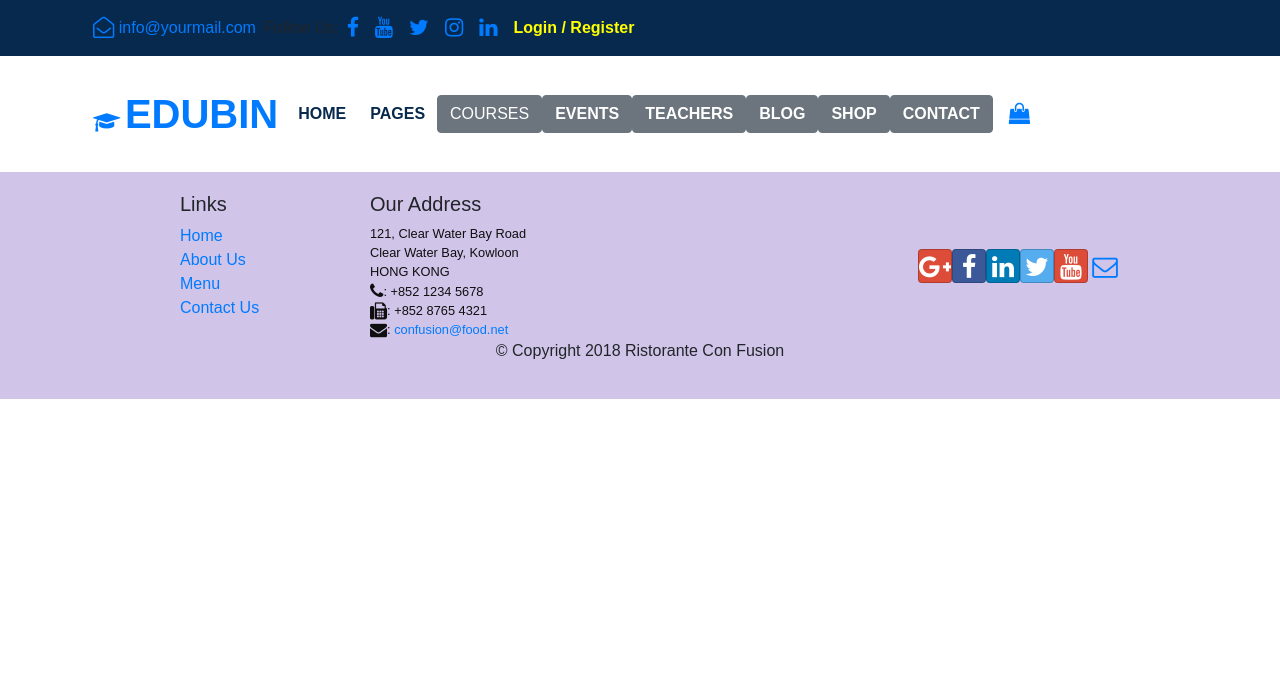
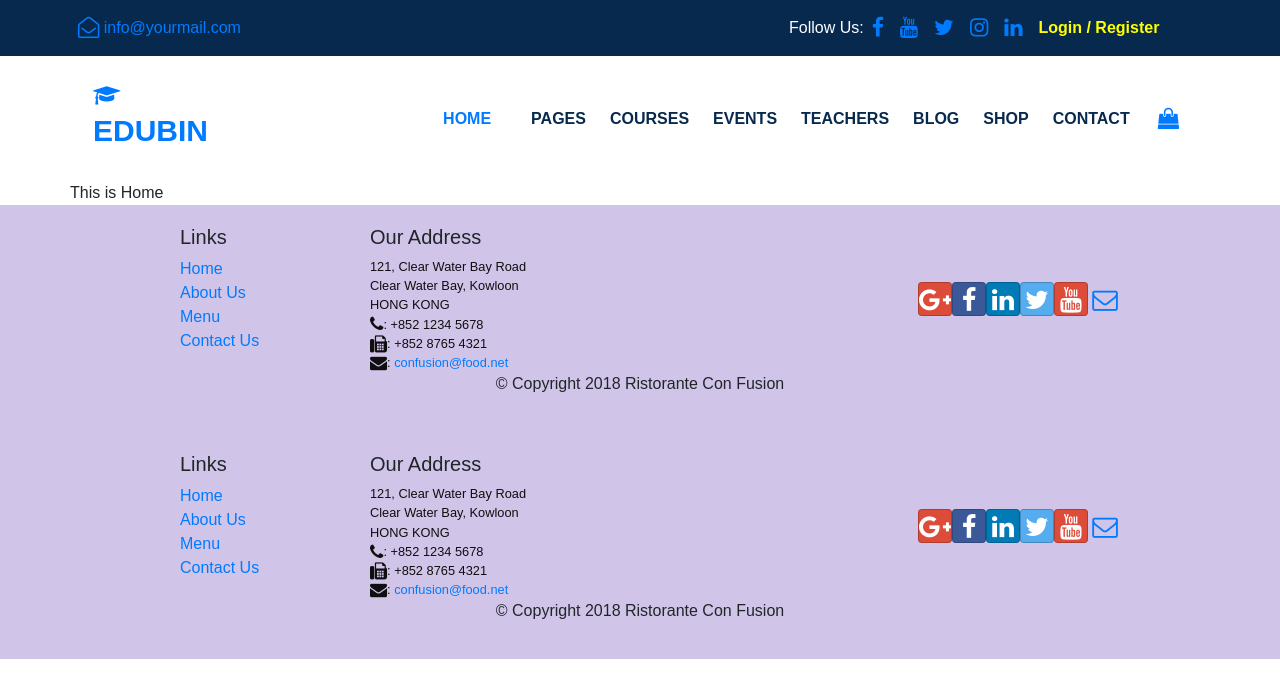
Before and after one commit to rifat0153/BengalSoft-School, a React (Create React App) app: page /home in a window 1280 px wide. Shown: the top 698 px of the page. Built offline with nearby package versions, Linux system fonts and the light colour scheme.

Commit message:
Coruses and Stickly Footer

```diff
--- a/src/App.css
+++ b/src/App.css
@@ -1,6 +1,14 @@
 .row-header{
   margin:0px auto;
   padding:0px auto;
+}
+
+.tr-1{
+  color: #07294D;
+}
+
+.breadcrump-style{
+  border:none;background-color: blue;
 }
 
 .row-content {
@@ -14,11 +22,19 @@
   background-color: #D1C4E9;
   margin:0px auto;
   padding: 20px 0px 20px 0px;
+  /* position: fixed;
+  width: 100%; */
+
+  /* background-color: rgb(235, 195, 64);
+  position: fixed;
+  bottom: 0;
+  left: 0;
+  width: 100%;
+   */
 }
 .jumbotron {
-  padding:70px 30px 70px 30px;
   margin:0px auto;
-  background: #9575CD ;
+  background: #1c093d ;
   color:floralwhite;
 }
 
@@ -32,12 +48,21 @@ address{
   background-color: #07294D;
 }
 
+.header1-position{
+  margin-left: 540px;
+
+}
+
+.header2-position{
+  margin-left: 190px;
+}
+
 .login{
   color: yellow;
 }
 
-.navbar-light {
-  background-color: #FFFFFF;
+.navbar-text {
+  color:#FFFFFF;
 }
 
 .header2 {
@@ -59,5 +84,5 @@ address{
 }
 
 .logotext{
-  font-size: 40px;
+  font-size: 30px;
 }
--- a/src/App.js
+++ b/src/App.js
@@ -1,7 +1,8 @@
 import React, { Component } from 'react';
-import './App.css';
 import {BrowserRouter} from 'react-router-dom';
 import Main from './components/MainComponent';
+import Footer from './components/FooterComponent';
+import './App.css';
 
 class App extends Component {
 
@@ -10,6 +11,7 @@ class App extends Component {
       <BrowserRouter>
       <div className="App">
         <Main />
+        <Footer/>
       </div>
       </BrowserRouter>
     );
--- /dev/null
+++ b/src/components/CourseDetailComponent.js
@@ -0,0 +1,104 @@
+import React from 'react';
+import { Table, Jumbotron, Breadcrumb, BreadcrumbItem, Card, Accordion} from 'reactstrap';
+import { Link } from 'react-router-dom';
+
+function RenderTable({course}) {
+
+
+    return(
+        <div>
+            <Accordion>
+                <Card>
+                    <Accordion.Toggle as={Card.Header} eventKey="0">
+                        Click me!
+                    </Accordion.Toggle>
+                    <Accordion.Collapse eventKey="0">
+                    <Card.Body>Hello! I'm the body</Card.Body>
+                    </Accordion.Collapse>
+                </Card>
+            </Accordion>
+        </div>
+    );
+
+}
+
+const Courses = (props) => {
+
+    const data = props.courses.map((course) => {
+        return (
+            <div key={course.id}>
+                <RenderTable course={course} />
+            </div>
+        );
+    });
+
+
+    return(
+        <div >
+            <div>
+                <Jumbotron>
+                    <div className="container">
+                        <div className="row row-header">
+                            <div className="col-12 col-sm-6">
+                                <h1>OUR COURSES</h1>
+                    <Breadcrumb >
+                        <BreadcrumbItem ><Link to="/home">Home</Link></BreadcrumbItem>
+                        <BreadcrumbItem active>COURSES</BreadcrumbItem>
+                    </Breadcrumb>
+                            </div>
+                        </div>
+                    </div>
+                </Jumbotron>
+            </div>
+            <div className="container">
+                <Table>
+                    <thead>
+                        <tr>
+                        <th>Course Code</th>
+                        <th>Course Name</th>
+                        <th>Description</th>
+                        </tr>
+                    </thead>
+                    <tbody>
+                        {data}
+                    </tbody>
+
+                </Table>
+
+            </div>
+
+        </div>
+
+    );
+}
+
+export default Courses;
+
+// const Menu = (props) => {
+
+//     const menu = props.dishes.map((dish) => {
+//         return (
+//             <div className="col-12 col-md-5 m-1"  key={dish.id}>
+//                 <RenderMenuItem dish={dish} />
+//             </div>
+//         );
+//     });
+
+//     return (
+//         <div className="container">
+//             <div className="row">
+//                 <Breadcrumb>
+//                     <BreadcrumbItem><Link to="/home">Home</Link></BreadcrumbItem>
+//                     <BreadcrumbItem active>Menu</BreadcrumbItem>
+//                 </Breadcrumb>
+//                 <div className="col-12">
+//                     <h3>Menu</h3>
+//                     <hr />
+//                 </div>
+//             </div>
+//             <div className="row">
+//                 {menu}
+//             </div>
+//         </div>
+//     );
+// }
--- a/src/components/HeaderComponent.js
+++ b/src/components/HeaderComponent.js
@@ -28,32 +28,42 @@ class Header extends Component {
                         {/* <NavbarBrand className="mr-auto" href="/"><img src='assets/images/logo.png' height="30" width="41" alt='Ristorante Con Fusion' /></NavbarBrand> */}
 
                         <Nav navbar >
+                            <div className="row">
+                                <div >
                                     <NavItem >
                                         <NavLink className="nav-link"  to='/home'><span className="fa fa-envelope-open-o fa-lg"></span> info@yourmail.com</NavLink>
                                     </NavItem>
-
-
-                            <NavbarText>
+                                </div>
+                                <div className="header1-position">
+                                    <NavbarText className="navbar-text">
                                         Follow Us:
                                     </NavbarText>
+                                </div>
                                     <NavItem >
-                                <NavLink className="nav-link float-right"  to='/contactus'><span className="fa fa-facebook fa-lg"></span></NavLink>
+                                        <NavLink className="nav-link"  to='/contactus'><span className="fa fa-facebook fa-lg"></span></NavLink>
                                     </NavItem>
                                     <NavItem >
-                                <NavLink className="nav-link float-right"  to='/contactus'><span className="fa fa-youtube fa-lg"></span></NavLink>
+                                        <NavLink className="nav-link"  to='/contactus'><span className="fa fa-youtube fa-lg"></span></NavLink>
                                     </NavItem>
                                     <NavItem >
-                                <NavLink className="nav-link float-right"  to='/contactus'><span className="fa fa-twitter fa-lg"></span></NavLink>
+                                        <NavLink className="nav-link"  to='/contactus'><span className="fa fa-twitter fa-lg"></span></NavLink>
                                     </NavItem>
                                     <NavItem >
-                                <NavLink className="nav-link float-right"  to='/contactus'><span className="fa fa-instagram fa-lg"></span></NavLink>
+                                        <NavLink className="nav-link"  to='/contactus'><span className="fa fa-instagram fa-lg"></span></NavLink>
                                     </NavItem>
                                     <NavItem >
-                                <NavLink className="nav-link float-right"  to='/contactus'><span className="fa fa-linkedin fa-lg"></span></NavLink>
+                                        <NavLink className="nav-link"  to='/contactus'><span className="fa fa-linkedin fa-lg"></span></NavLink>
                                     </NavItem>
                                     <NavItem>
                                         <NavLink className="nav-link"  to='/home'><span></span> <b className="login">Login / Register</b></NavLink>
                                     </NavItem>
+
+
+                            </div>
+
+
+
+
 
 
 
--- a/src/components/HeaderComponent2.js
+++ b/src/components/HeaderComponent2.js
@@ -1,6 +1,6 @@
 import React, { Component } from 'react';
 import { Nav, Navbar, NavbarBrand,NavbarText, NavbarToggler, Collapse, NavItem, Dropdown, DropdownToggle, DropdownMenu, DropdownItem } from 'reactstrap';
-import { NavLink } from 'react-router-dom';
+import { NavLink, Link } from 'react-router-dom';
 
 
 class Header2 extends Component {
@@ -191,15 +191,15 @@ class Header2 extends Component {
 
                             </Nav>
 
-                        <Dropdown className="d-inline-block"  onMouseOver={this.onMouseEnter1} onMouseLeave={this.onMouseLeave1} isOpen={this.state.dropdownOpen1} toggle={this.toggle1}>
+                        <Dropdown className="d-inline-block header2-position"  onMouseOver={this.onMouseEnter1} onMouseLeave={this.onMouseLeave1} isOpen={this.state.dropdownOpen1} toggle={this.toggle1}>
                             <DropdownToggle className="dropdowntoggle1">
-                                <b>HOME</b>
+                            <NavLink className="nav-link"  to='/home'><b>HOME</b></NavLink>
                             </DropdownToggle>
                             <DropdownMenu>
-                            <DropdownItem disabled>HOME1</DropdownItem>
-                            <DropdownItem disabled>HOME2</DropdownItem>
-                            <DropdownItem disabled>HOME3</DropdownItem>
-                            <DropdownItem disabled>HOME4</DropdownItem>
+                            <DropdownItem >HOME1</DropdownItem>
+                            <DropdownItem >HOME2</DropdownItem>
+                            <DropdownItem >HOME3</DropdownItem>
+                            <DropdownItem >HOME4</DropdownItem>
                             </DropdownMenu>
                         </Dropdown>
 
@@ -208,72 +208,72 @@ class Header2 extends Component {
                             <b>PAGES </b>
                             </DropdownToggle>
                             <DropdownMenu>
-                            <DropdownItem disabled>ABOUT US</DropdownItem>
-                            <DropdownItem disabled>GALLERY</DropdownItem>
-                            <DropdownItem disabled>PRIVACY POLICY</DropdownItem>
-                            <DropdownItem disabled>FAQ</DropdownItem>
+                            <DropdownItem >ABOUT US</DropdownItem>
+                            <DropdownItem >GALLERY</DropdownItem>
+                            <DropdownItem >PRIVACY POLICY</DropdownItem>
+                            <DropdownItem >FAQ</DropdownItem>
                             </DropdownMenu>
                         </Dropdown>
 
                         <Dropdown className="d-inline-block" onMouseOver={this.onMouseEnter3} onMouseLeave={this.onMouseLeave3} isOpen={this.state.dropdownOpen3} toggle={this.toggle3}>
-                            <DropdownToggle>
-                                COURSES
+                            <DropdownToggle className="dropdowntoggle1">
+                               <b>COURSES</b>
                             </DropdownToggle>
                             <DropdownMenu>
-                            <DropdownItem disabled>COURSES</DropdownItem>
-                            <DropdownItem disabled>COURSE SINGLE</DropdownItem>
+                            <DropdownItem ><Link className="nav-link"  to='/coursedetail'> <b>Courses</b></Link></DropdownItem>
+                            <DropdownItem >COURSE SINGLE</DropdownItem>
                             </DropdownMenu>
                         </Dropdown>
 
                         <Dropdown className="d-inline-block" onMouseOver={this.onMouseEnter4} onMouseLeave={this.onMouseLeave4} isOpen={this.state.dropdownOpen4} toggle={this.toggle4}>
-                            <DropdownToggle >
+                            <DropdownToggle className="dropdowntoggle1">
                                 <b>EVENTS</b>
                             </DropdownToggle>
                             <DropdownMenu>
-                            <DropdownItem disabled>EVENT LIST 1</DropdownItem>
-                            <DropdownItem disabled>EVENT LIST 2</DropdownItem>
-                            <DropdownItem disabled>EVENT LIST 3</DropdownItem>
+                            <DropdownItem >EVENT LIST 1</DropdownItem>
+                            <DropdownItem>EVENT LIST 2</DropdownItem>
+                            <DropdownItem >EVENT LIST 3</DropdownItem>
                             </DropdownMenu>
                         </Dropdown>
 
                         <Dropdown className="d-inline-block" onMouseOver={this.onMouseEnter5} onMouseLeave={this.onMouseLeave5} isOpen={this.state.dropdownOpen5} toggle={this.toggle5}>
-                            <DropdownToggle >
+                            <DropdownToggle className="dropdowntoggle1">
                                 <b>TEACHERS</b>
                             </DropdownToggle>
                             <DropdownMenu>
-                            <DropdownItem disabled>TEACHERS</DropdownItem>
-                            <DropdownItem disabled>TEACHERS 2</DropdownItem>
-                            <DropdownItem disabled>TEACHER SINGLE</DropdownItem>
+                            <DropdownItem >TEACHERS</DropdownItem>
+                            <DropdownItem >TEACHERS 2</DropdownItem>
+                            <DropdownItem >TEACHER SINGLE</DropdownItem>
                             </DropdownMenu>
                         </Dropdown>
 
                         <Dropdown className="d-inline-block" onMouseOver={this.onMouseEnter6} onMouseLeave={this.onMouseLeave6} isOpen={this.state.dropdownOpen6} toggle={this.toggle6}>
-                            <DropdownToggle >
+                            <DropdownToggle className="dropdowntoggle1">
                                 <b>BLOG</b>
                             </DropdownToggle>
                             <DropdownMenu>
-                            <DropdownItem disabled>BLOGS</DropdownItem>
-                            <DropdownItem disabled>BLOG SINGLE</DropdownItem>
+                            <DropdownItem >BLOGS</DropdownItem>
+                            <DropdownItem >BLOG SINGLE</DropdownItem>
                             </DropdownMenu>
                         </Dropdown>
 
                         <Dropdown className="d-inline-block" onMouseOver={this.onMouseEnter7} onMouseLeave={this.onMouseLeave7} isOpen={this.state.dropdownOpen7} toggle={this.toggle7}>
-                            <DropdownToggle >
+                            <DropdownToggle className="dropdowntoggle1">
                                <b>SHOP</b>
                             </DropdownToggle>
                             <DropdownMenu>
-                            <DropdownItem disabled>SHOP</DropdownItem>
-                            <DropdownItem disabled>SHOP SINGLE</DropdownItem>
+                            <DropdownItem >SHOP</DropdownItem>
+                            <DropdownItem >SHOP SINGLE</DropdownItem>
                             </DropdownMenu>
                         </Dropdown>
 
                         <Dropdown className="d-inline-block" onMouseOver={this.onMouseEnter8} onMouseLeave={this.onMouseLeave8} isOpen={this.state.dropdownOpen8} toggle={this.toggle8}>
-                            <DropdownToggle >
+                            <DropdownToggle className="dropdowntoggle1">
                                 <b>CONTACT</b>
                             </DropdownToggle>
                             <DropdownMenu>
-                            <DropdownItem disabled>CONTACT US</DropdownItem>
-                            <DropdownItem disabled>CONTACT US 2</DropdownItem>
+                            <DropdownItem >CONTACT US</DropdownItem>
+                            <DropdownItem >CONTACT US 2</DropdownItem>
                             </DropdownMenu>
                         </Dropdown>
 
--- a/src/components/MainComponent.js
+++ b/src/components/MainComponent.js
@@ -8,10 +8,11 @@ import Home from './HomeComponent';
 import Header2 from './HeaderComponent2';
 import Example from './DropdownComponent';
 import Header from './HeaderComponent';
+import Courses from './CourseDetailComponent';
 // import { DISHES } from '../shared/dishes';
 // import { COMMENTS } from '../shared/comments';
 // import { PROMOTIONS } from '../shared/promotions';
-// import { LEADERS } from '../shared/leaders';
+import { COURSES } from '../shared/courses';
 import { Switch, Route, Redirect } from 'react-router-dom';
 
 class Main extends Component {
@@ -19,10 +20,7 @@ class Main extends Component {
   constructor(props) {
     super(props);
     this.state = {
-    //   dishes: DISHES,
-    //   comments: COMMENTS,
-    //   promotions: PROMOTIONS,
-    //   leaders: LEADERS
+      courses: COURSES,
     };
   }
 
@@ -51,9 +49,9 @@ class Main extends Component {
         <Header/>
         <Header2/>
         <Switch>
-          {/* <Route path='/home' component={Home} /> */}
-          {/* <Route exact path='/menu' component={() => <Menu dishes={this.state.dishes} />} />
-          <Route exact path='/contactus' component={Contact} />
+          <Route path='/home' component={Home} />
+          <Route exact path='/coursedetail' component={() => <Courses courses={this.state.courses} />} />
+          {/* <Route exact path='/contactus' component={Contact} />
           <Route path='/menu/:dishId' component={DishWithId} /> */}
           <Redirect to="/home" />
         </Switch>
--- /dev/null
+++ b/src/shared/courses.js
@@ -0,0 +1,31 @@
+export const COURSES =
+    [
+        {
+        id: 0,
+        code:'Bio-103',
+        name:'Introduction Biology',
+        featured: true,
+        description:'A easy course'
+        },
+        {
+        id: 1,
+        code: 'Chemistry-101',
+        name:'Covalent Bond',
+        featured: false,
+        description:'Lead your way into Pharmacy'
+        },
+        {
+        id: 2,
+        code:'CSE-173',
+        name:'Algorithms analysis',
+        featured: false,
+        description:'Algorithms for life'
+        },
+        {
+        id: 3,
+        code:'CSE-499',
+        name:'Final Year Project',
+        featured: false,
+        description:'Team work makes the dream work'
+        }
+    ];
```
Lines whose indentation alone changed are shown as unchanged.
